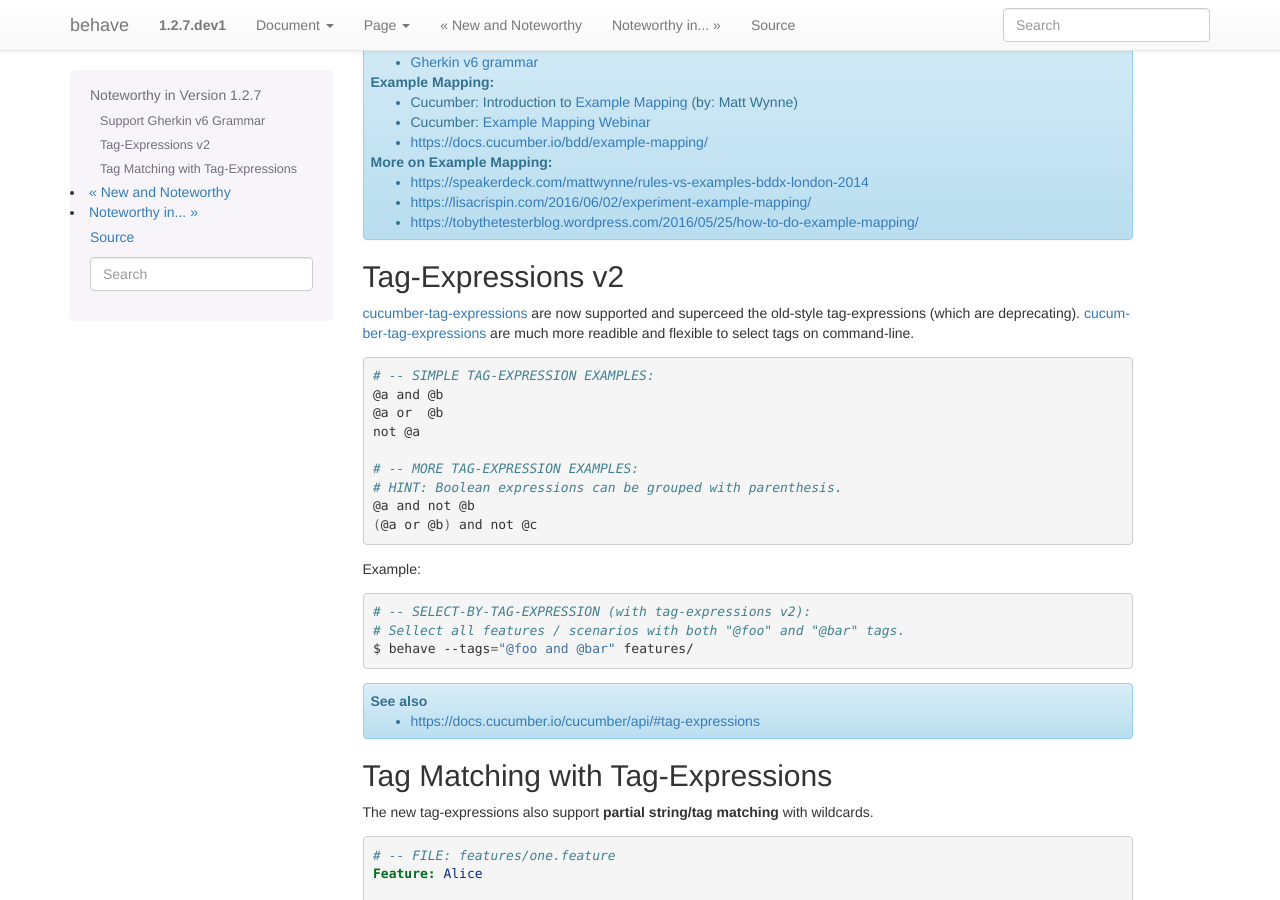
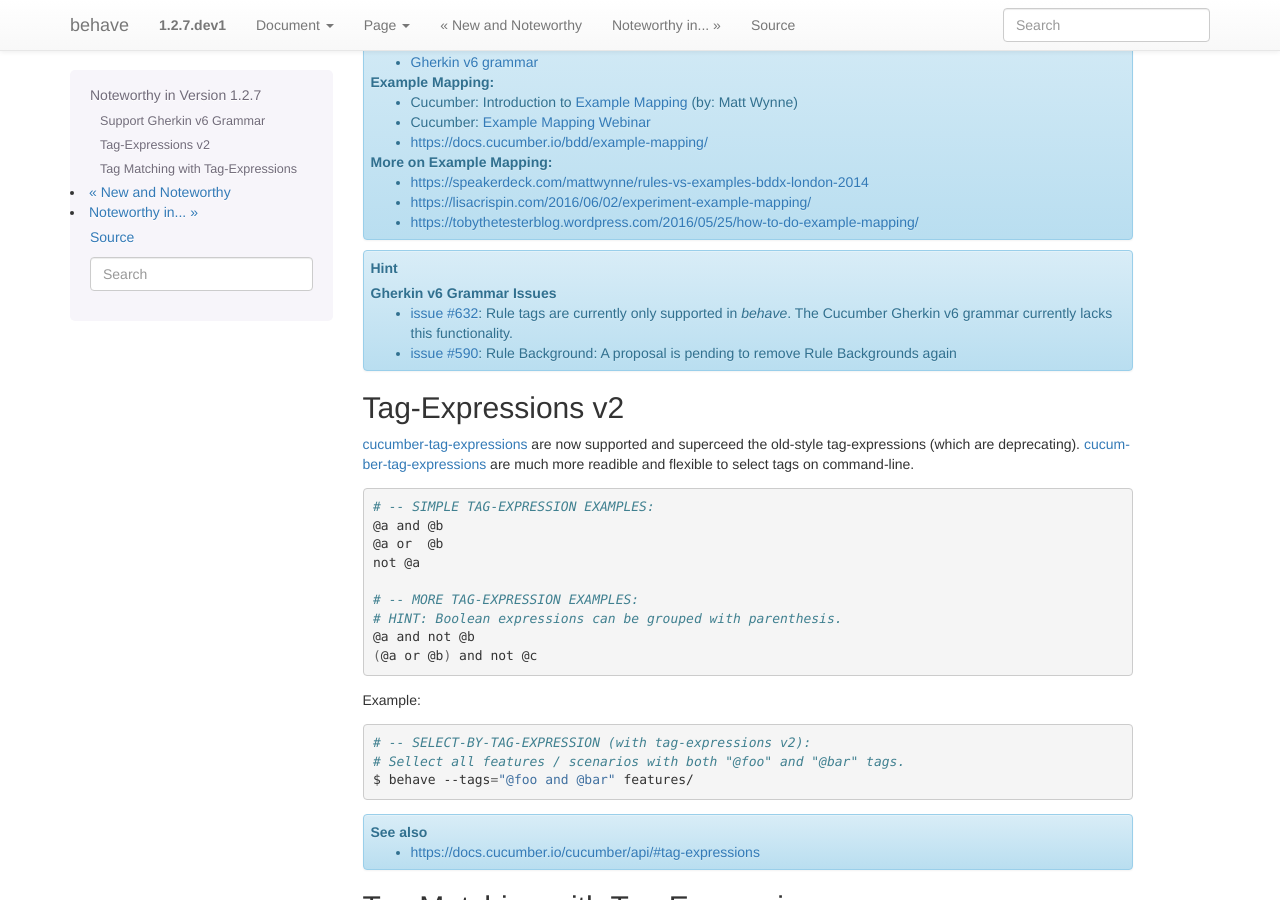
Before and after one commit to zhwei820/behave, a Sphinx documentation site: the page built from docs/new_and_noteworthy_v1.2.7.rst, in a window 1280 px wide and 900 px high, scrolled down 1560 px. Built offline with Sphinx 7.4.7, drawn with Linux system fonts in a browser that asks for light colours.

Commit message:
Add hints on Gherkin v6 grammar issues.

```diff
--- a/docs/conf.py
+++ b/docs/conf.py
@@ -54,9 +54,11 @@ for optional_module_name in optional_extensions:
 extlinks = {
     "pypi": ("https://pypi.org/project/%s", ""),
     "github": ("https://github.com/%s", "github:/"),
-    "issue":  ("https://github.com/behave/behave/issue/%s", "issue #"),
+    "issue":  ("https://github.com/behave/behave/issues/%s", "issue #"),
     "youtube": ("https://www.youtube.com/watch?v=%s", "youtube:video="),
     "behave": ("https://github.com/behave/behave", None),
+    "cucumber": ("https://github.com/cucumber/cucumber/", None),
+    "cucumber.issue": ("https://github.com/cucumber/cucumber/issues/%s", "issue #"),
 }
 
 intersphinx_mapping = {
--- a/docs/new_and_noteworthy_v1.2.7.rst
+++ b/docs/new_and_noteworthy_v1.2.7.rst
@@ -92,5 +92,13 @@ Overview of the `Example Mapping`_ concepts:
     * https://lisacrispin.com/2016/06/02/experiment-example-mapping/
     * https://tobythetesterblog.wordpress.com/2016/05/25/how-to-do-example-mapping/
 
+.. hint:: **Gherkin v6 Grammar Issues**
+
+    * :cucumber.issue:`632`: Rule tags are currently only supported in `behave`.
+      The Cucumber Gherkin v6 grammar currently lacks this functionality.
+
+    * :cucumber.issue:`590`: Rule Background:
+      A proposal is pending to remove Rule Backgrounds again
+
 
 .. include:: _content.tag_expressions_v2.rst
```
